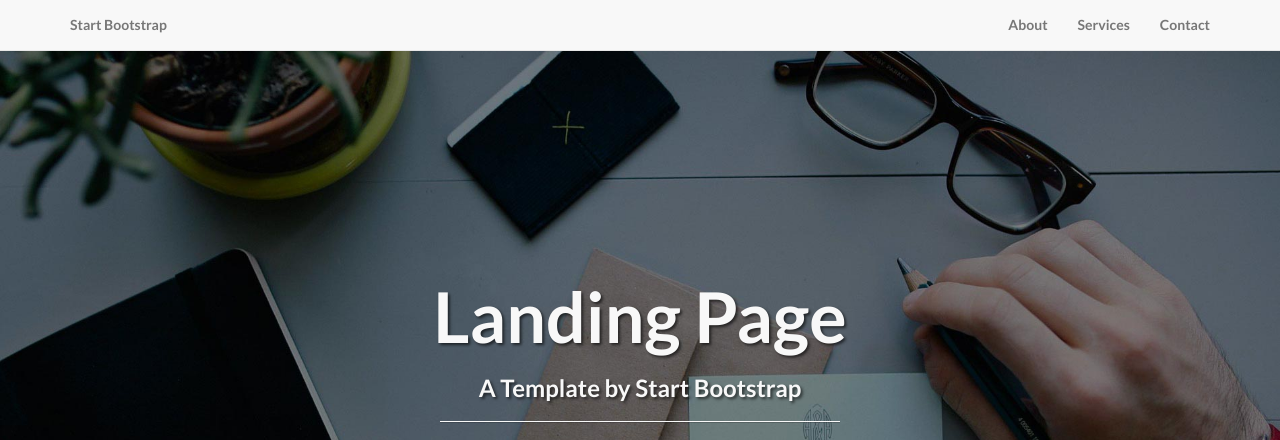
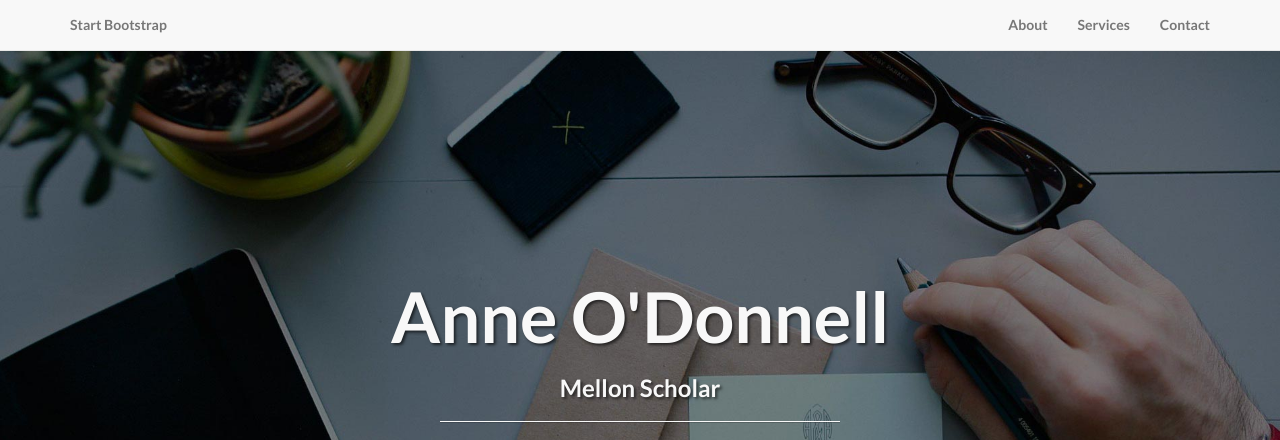
Before and after one commit to MellonScholarsProgram/MellonScholarsProgram.github.io, a plain HTML site: page index.html in a window 1280 px wide. Shown: the top 440 px of the page. Drawn offline with Linux system fonts and the light colour scheme.

Commit message:
Update index.html

```diff
--- a/index.html
+++ b/index.html
@@ -73,8 +73,8 @@
             <div class="row">
                 <div class="col-lg-12">
                     <div class="intro-message">
-                        <h1>Landing Page</h1>
-                        <h3>A Template by Start Bootstrap</h3>
+                        <h1>Anne O'Donnell</h1>
+                        <h3>Mellon Scholar</h3>
                         <hr class="intro-divider">
                         <ul class="list-inline intro-social-buttons">
                             <li>
```
